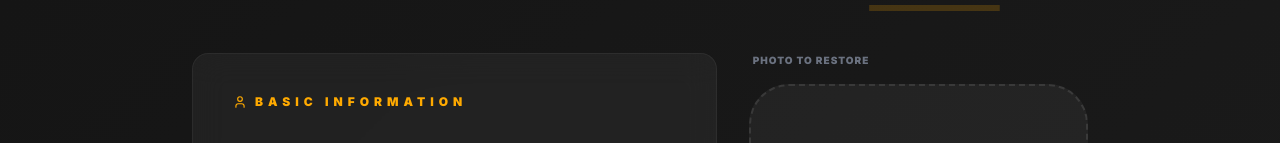
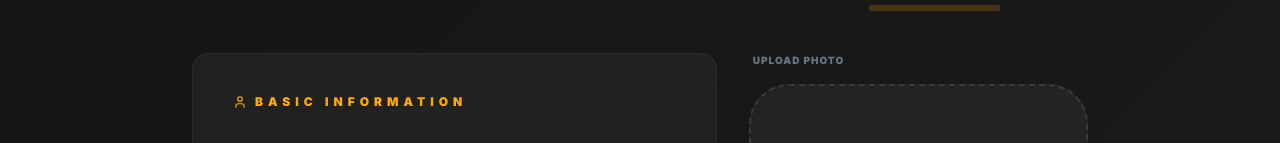
Before and after one commit to DINETHDEV/mr-photo-website, a Next.js app in the folder frontend/: page /order in a window 1280 px wide. Shown: the part 228-371 px from the top of the page. Built offline with nearby package versions, Linux system fonts and the light colour scheme; no server answers.

Commit message:
style: rename photo to restore to upload photo in order page

```diff
--- a/frontend/app/order/page.js
+++ b/frontend/app/order/page.js
@@ -321,7 +321,7 @@ function OrderFormContent() {
           className="lg:col-span-2 space-y-6"
         >
           <div className="space-y-4">
-             <h3 className="text-[10px] font-black text-gray-500 uppercase tracking-widest ml-1">Photo to Restore</h3>
+             <h3 className="text-[10px] font-black text-gray-500 uppercase tracking-widest ml-1">Upload Photo</h3>
              <div className="relative group">
                 <input
                   type="file"
```
